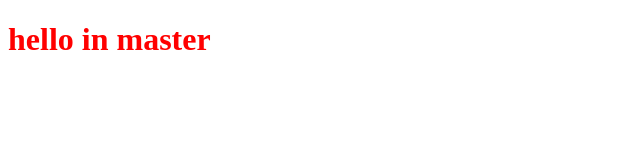
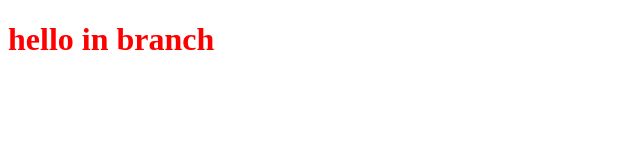
Before and after one commit to MariaamNegm/trial3fork, a plain HTML site: page index.html in a window 1280 px wide. Shown: the full height of the page, 0-640 px from the left. Drawn offline with Linux system fonts and the light colour scheme.

Commit message:
modified html file 1

```diff
--- a/index.html
+++ b/index.html
@@ -4,7 +4,7 @@
     <link rel="stylesheet" href="style.css">
 </head>
 <body>
- <h1>hello in master </h1>
+ <h1>hello in branch </h1>
  <script src="app.js"></script>
 </body>
 </html>
```
